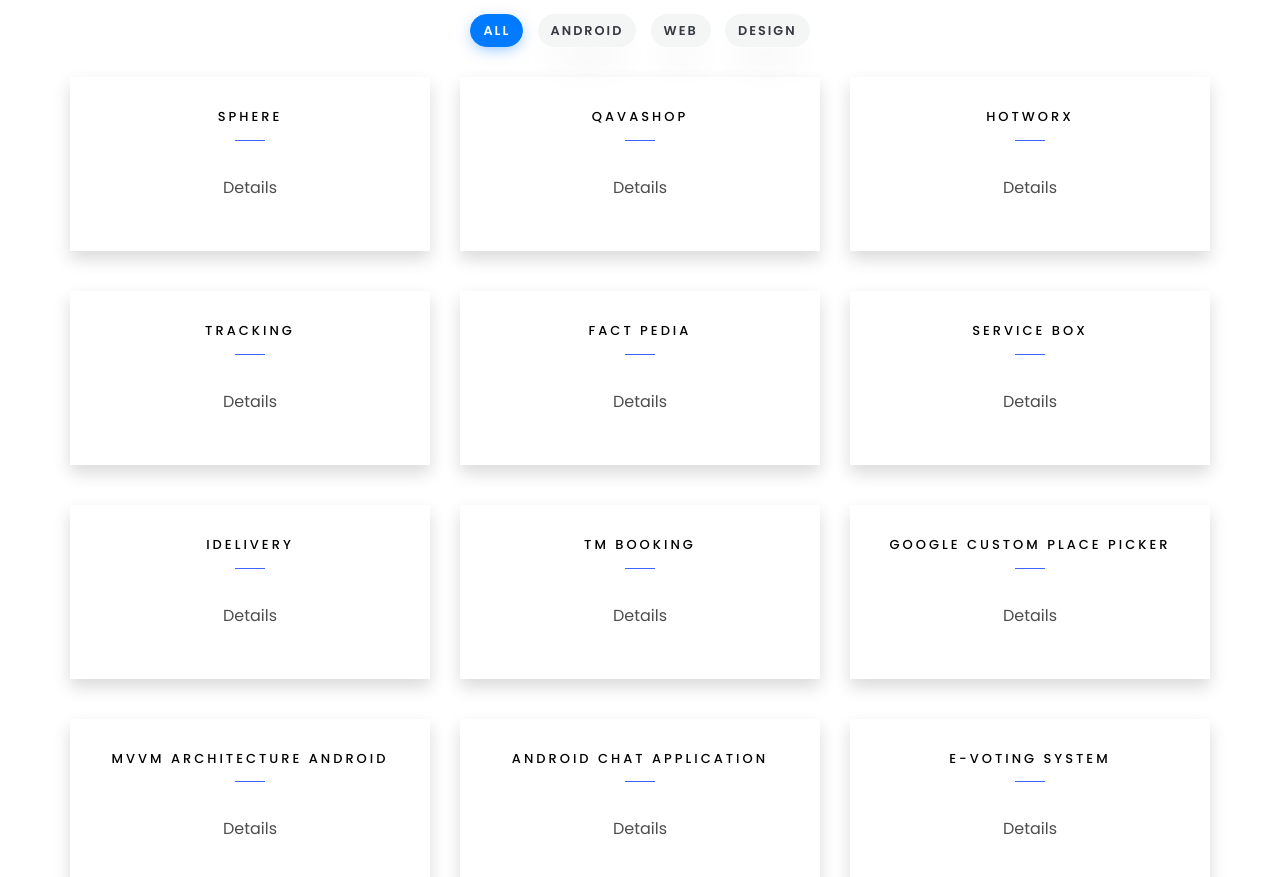
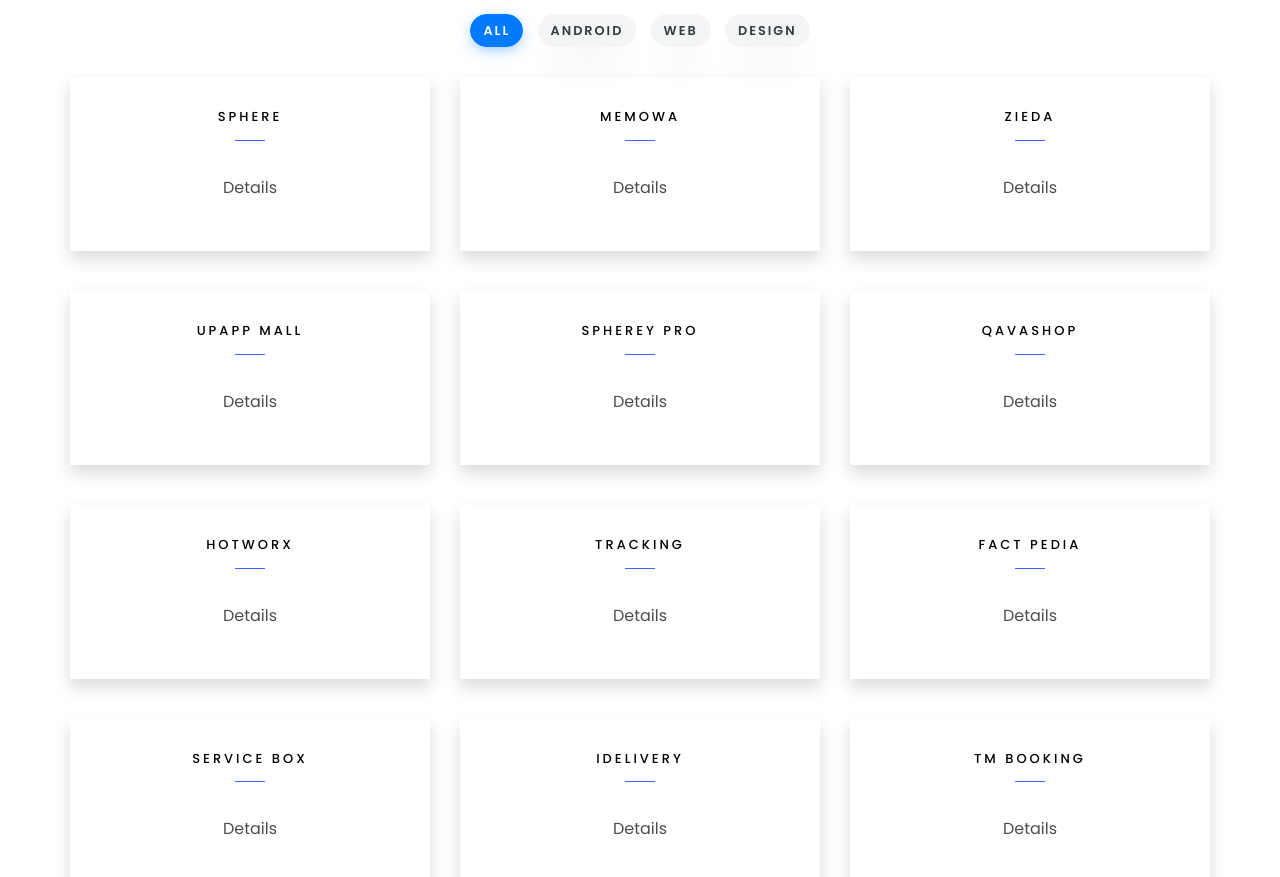
Before and after one commit to usmanahmedsiddiqui/portfolio, a plain HTML site: page index.html in a window 1280 px wide. Shown: the part 6653-7530 px from the top of the page. Drawn offline with Linux system fonts and the light colour scheme; files whose address does not match are found by name.

Commit message:
portfolio updated

```diff
--- a/index.html
+++ b/index.html
@@ -641,6 +641,49 @@ Java, Kotlin, Android Application Development, PHP, Laravel, Web Scrapping(Pytho
 						</a>
 					</div>
 
+						<div class="item col-md-4 text-center custom-div" data-item="android">
+						<a class="services-1 shadow" href="pdf/memowa.pdf" target="_blank"">
+
+							<div class="desc">
+								<h3 class="mb-5">Memowa</h3>
+								<p>Details </p>
+							</div>
+						</a>
+					</div>
+
+
+					<div class="item col-md-4 text-center custom-div" data-item="android">
+						<a class="services-1 shadow" href="pdf/zieda.pdf" target="_blank"">
+
+							<div class="desc">
+								<h3 class="mb-5">Zieda</h3>
+								<p>Details </p>
+							</div>
+						</a>
+					</div>
+
+					<div class="item col-md-4 text-center custom-div" data-item="android">
+						<a class="services-1 shadow" href="pdf/upapp_mall.pdf" target="_blank"">
+
+							<div class="desc">
+								<h3 class="mb-5">UPApp Mall</h3>
+								<p>Details </p>
+							</div>
+						</a>
+					</div>
+
+					<div class="item col-md-4 text-center custom-div" data-item="android">
+						<a class="services-1 shadow" href="https://play.google.com/store/apps/details?id=com.wosol.spherey_pro" target="_blank"">
+
+							<div class="desc">
+								<h3 class="mb-5">SphereY Pro</h3>
+								<p>Details </p>
+							</div>
+						</a>
+					</div>
+
+
+
 					<div class="item col-md-4 text-center custom-div" data-item="android">
 						<a class="services-1 shadow" href="pdf/qavashop.pdf" target="_blank"">
 
```
Also changed, not shown: 3 other files.
